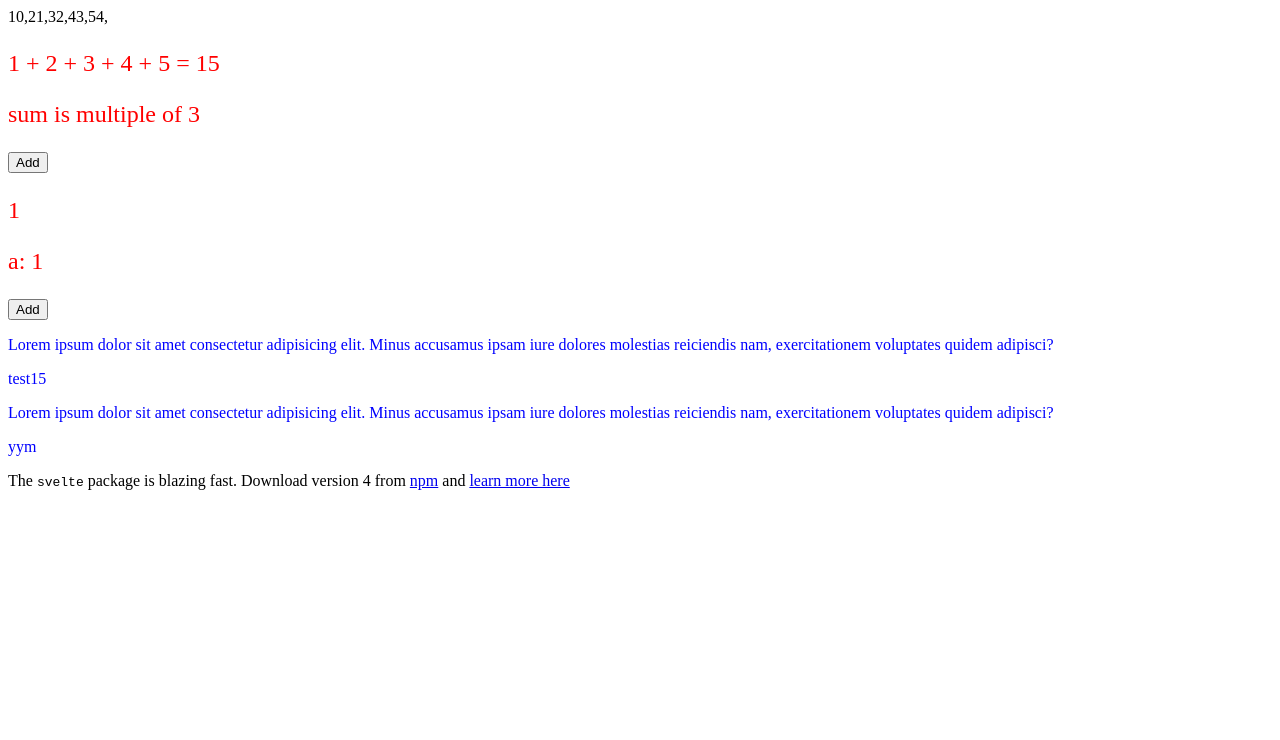
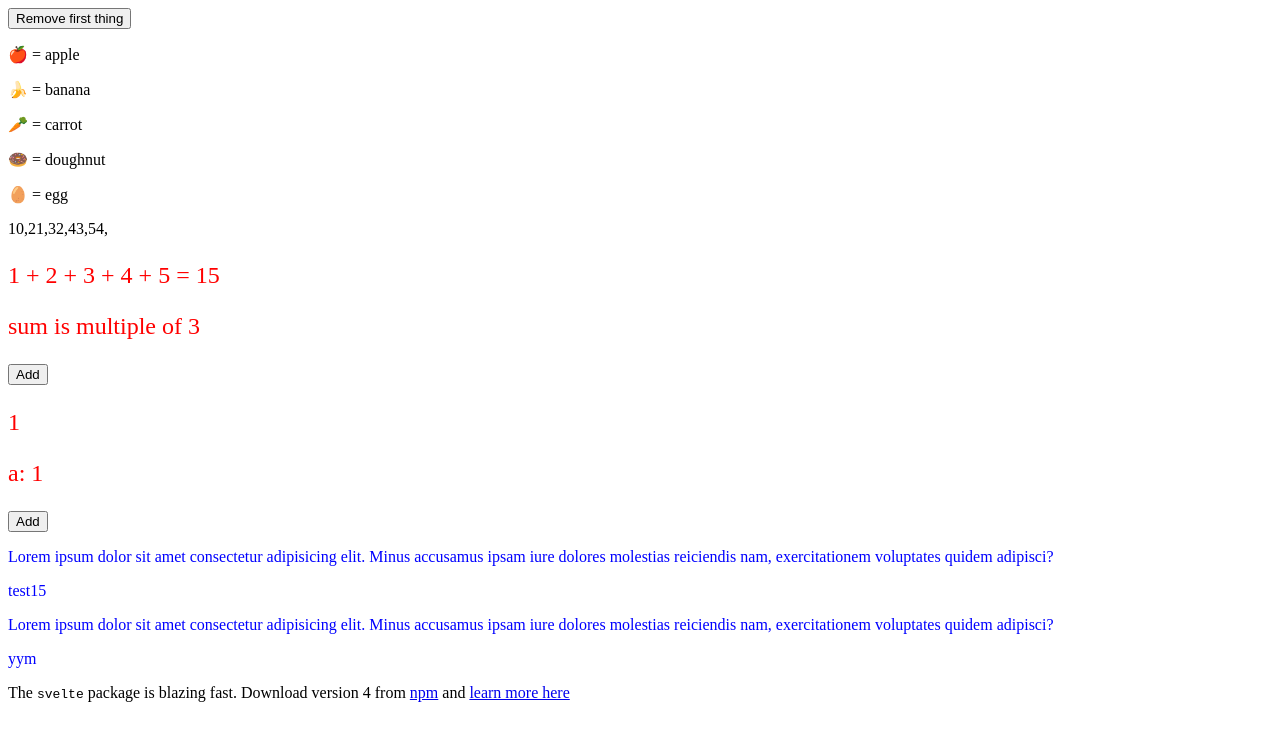
Before and after one commit to youyoumu/svelte-practice, a SvelteKit app: page / in a window 1280 px wide. Shown: the top 740 px of the page. Built offline with nearby package versions, Linux system fonts and the light colour scheme.

Commit message:
Keyed each blocks

```diff
--- a/src/routes/+page.svelte
+++ b/src/routes/+page.svelte
@@ -1,7 +1,8 @@
 <script>
 	import PackageInfo from './PackageInfo.svelte';
+	import Nested from './Nested.svelte';
+	import Thing from './Thing.svelte';
 
-	import Nested from './Nested.svelte';
 	let name = 'youyoumu';
 	const src =
 		'https://avatars.githubusercontent.com/u/19760884?s=400&u=6762f1be1dfc466fc31654873d46722d40537392&v=4';
@@ -54,7 +55,25 @@
 		version: 4,
 		website: 'https://svelte.dev'
 	};
+
+	let things = [
+		{ id: 1, name: 'apple' },
+		{ id: 2, name: 'banana' },
+		{ id: 3, name: 'carrot' },
+		{ id: 4, name: 'doughnut' },
+		{ id: 5, name: 'egg' }
+	];
+
+	function handleClick() {
+		things = things.slice(1);
+	}
 </script>
+
+<button on:click={handleClick}> Remove first thing </button>
+
+{#each things as thing (thing.id)}
+	<Thing name={thing.name} />
+{/each}
 
 {#each numbers as n, i}
 	<span>{n}{i},</span>
--- /dev/null
+++ b/src/routes/Thing.svelte
@@ -0,0 +1,18 @@
+<script>
+	const emojis = {
+		apple: '🍎',
+		banana: '🍌',
+		carrot: '🥕',
+		doughnut: '🍩',
+		egg: '🥚'
+	};
+
+	// the name is updated whenever the prop value changes...
+	export let name;
+
+	// ...but the "emoji" variable is fixed upon initialisation
+	// of the component because it uses `const` instead of `$:`
+	const emoji = emojis[name];
+</script>
+
+<p>{emoji} = {name}</p>
```
